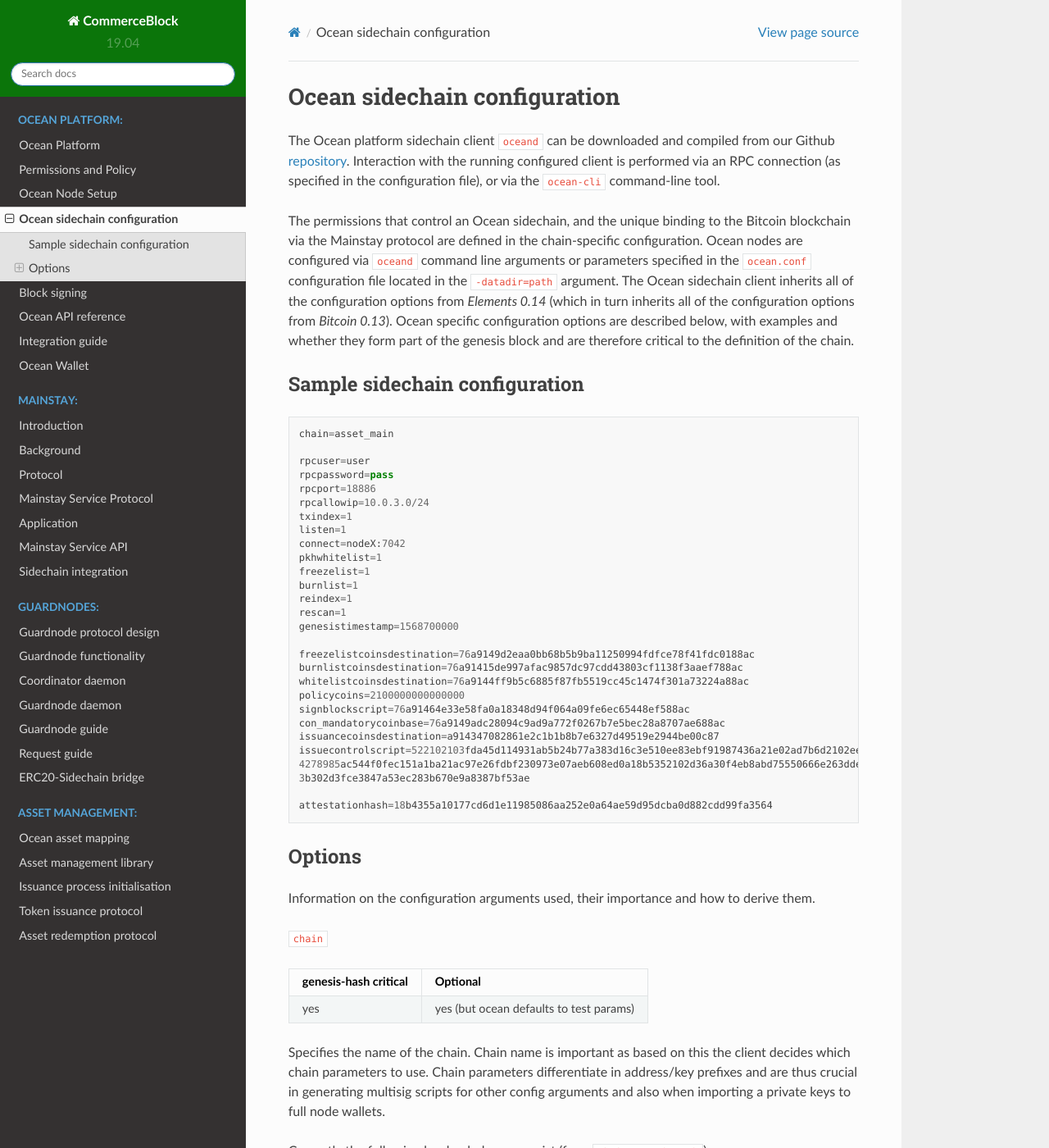
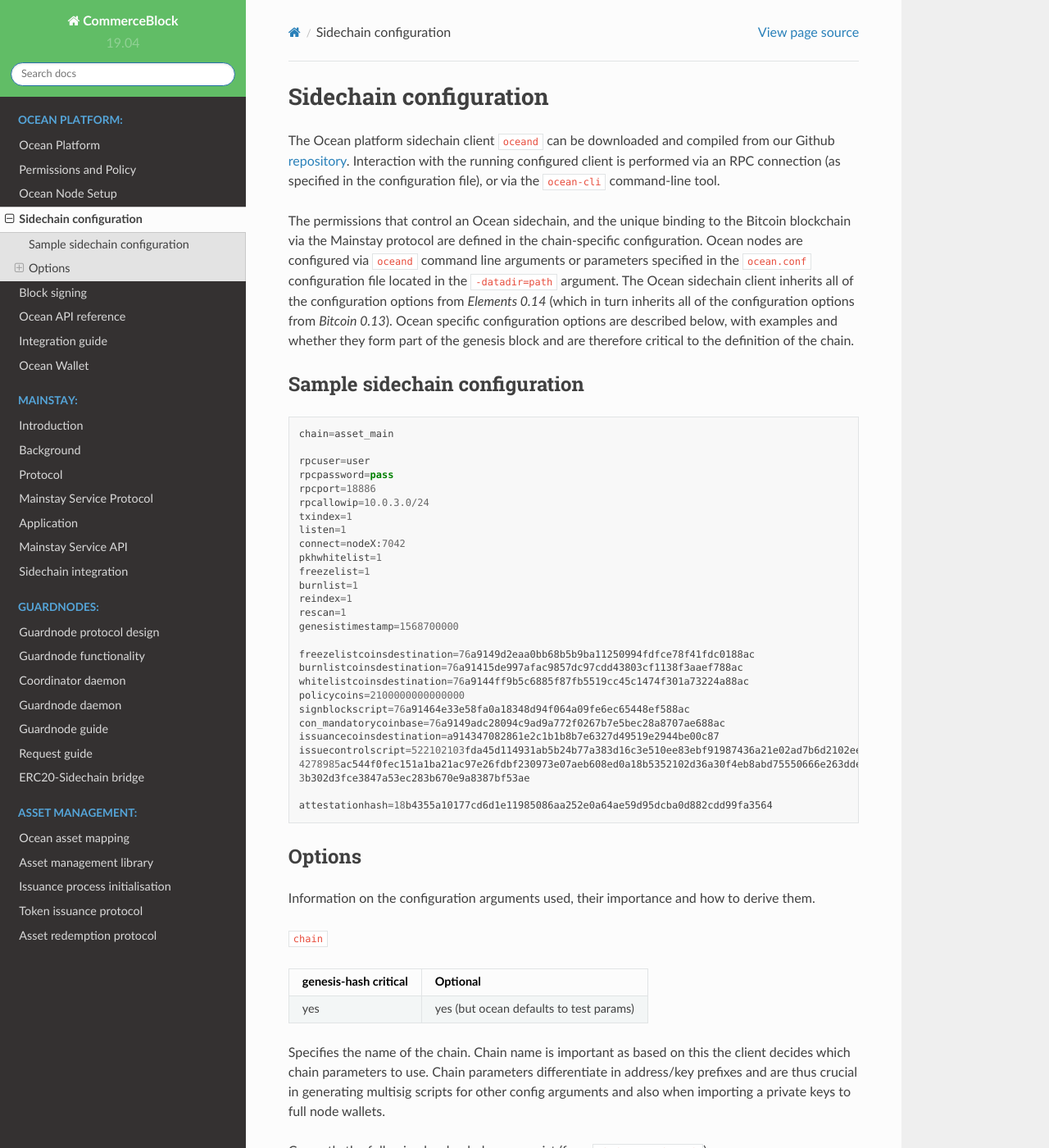
Before and after one commit to commerceblock/docs, a Sphinx documentation site: the page built from source/ocean-config/index.rst, in a window 1280 px wide and 1400 px high. Shown: the whole window at 82% size. Built offline with Sphinx 7.4.7 and the Read the Docs theme 2.0.0, drawn with Linux system fonts in a browser that asks for light colours.

Commit message:
cb green

```diff
--- a/source/_templates/layout.html
+++ b/source/_templates/layout.html
@@ -4,7 +4,7 @@
   <style>
     /* Sidebar header (and topbar for mobile) */
     .wy-side-nav-search, .wy-nav-top {
-      background: #0b750a;
+      background: #61BD66;
     }
   </style>
 {% endblock %}
--- a/source/ocean-config/index.rst
+++ b/source/ocean-config/index.rst
@@ -1,4 +1,4 @@
-Ocean sidechain configuration
+Sidechain configuration
 ==============================
 
 The Ocean platform sidechain client ``oceand`` can be downloaded and compiled from our Github `repository <http://github.com/commerceblock/ocean>`_. Interaction with the running configured client is performed via an RPC connection (as specified in the configuration file), or via the ``ocean-cli`` command-line tool.
--- a/source/running-node/index.rst
+++ b/source/running-node/index.rst
@@ -59,7 +59,7 @@ Once the configuration file and contract are in place the Ocean daemon can be st
 **Linux**
 
 Run each application from the command line within the folder
-you extracted them to, along with the ``-datadir `` argument. For example:
+you extracted them to, along with the ``-datadir`` argument. For example:
 
 .. code-block:: bash
 
```
